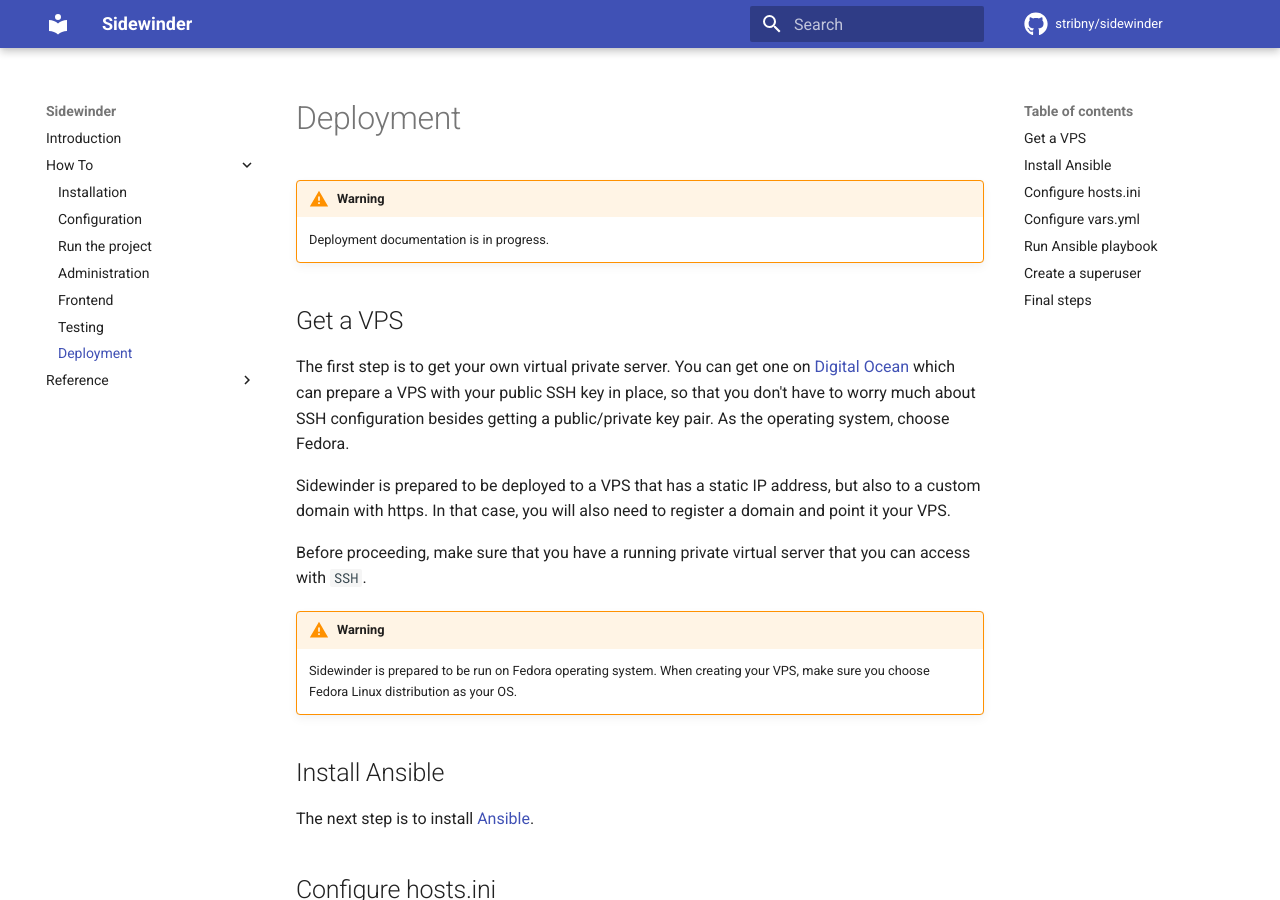
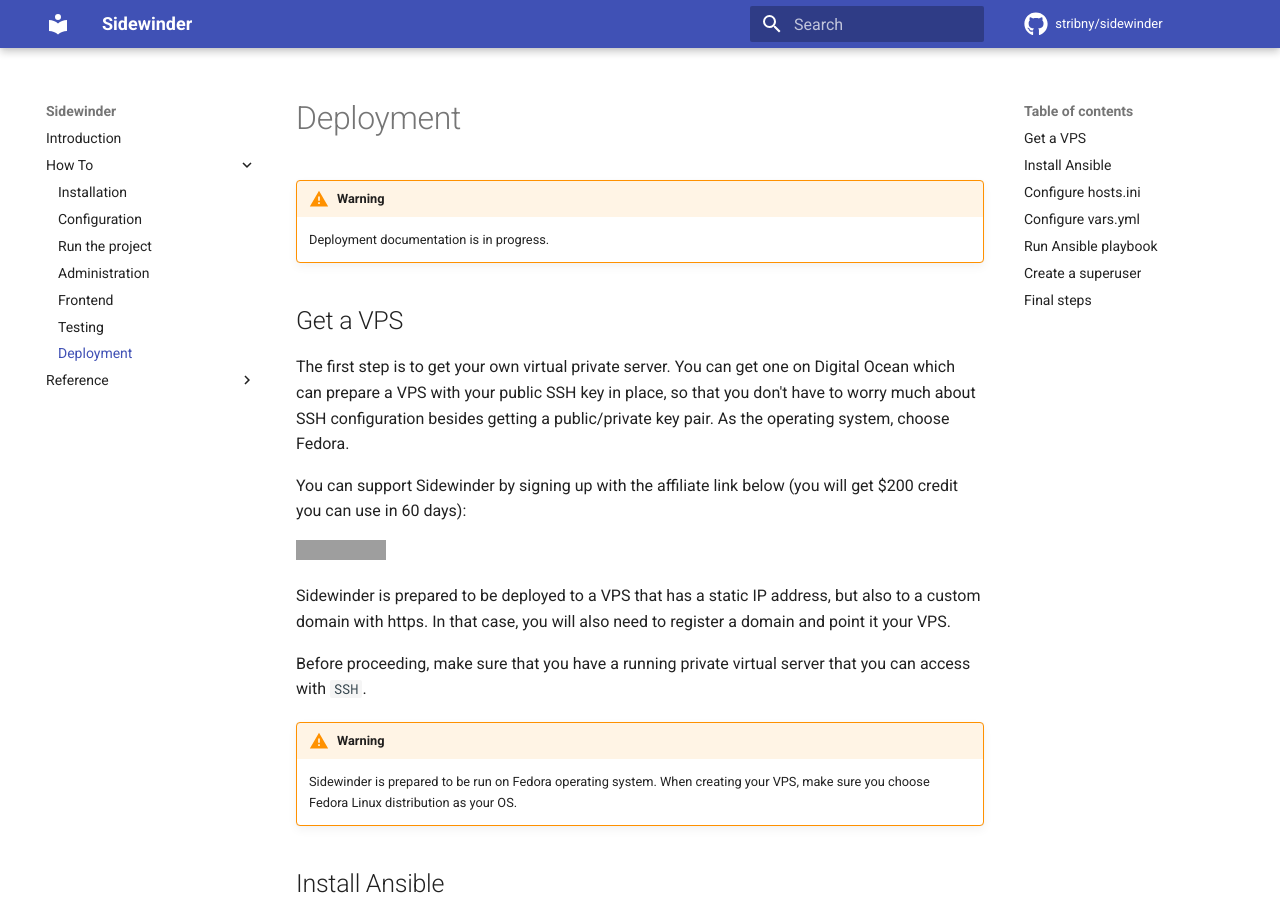
Before and after one commit to stribny/sidewinder, an MkDocs documentation site: the page built from docs/howto/deployment.md, in a window 1280 px wide and 900 px high. Built offline with MkDocs 1.6.1 and Material for MkDocs 9.7.7, drawn with Linux system fonts in a browser that asks for light colours; comment, search, counter and statistics services are not loaded; grey boxes are pictures that could not be loaded.

Commit message:
docs: Add DigitalOcean sponsor link

```diff
--- a/docs/howto/deployment.md
+++ b/docs/howto/deployment.md
@@ -7,7 +7,11 @@
 
 ## Get a VPS
 
-The first step is to get your own virtual private server. You can get one on <a href="https://www.digitalocean.com/">Digital Ocean</a> which can prepare a VPS with your public SSH key in place, so that you don't have to worry much about SSH configuration besides getting a public/private key pair. As the operating system, choose Fedora.
+The first step is to get your own virtual private server. You can get one on Digital Ocean which can prepare a VPS with your public SSH key in place, so that you don't have to worry much about SSH configuration besides getting a public/private key pair. As the operating system, choose Fedora.
+
+You can support Sidewinder by signing up with the affiliate link below (you will get $200 credit you can use in 60 days):
+
+[![DigitalOcean Referral Badge](https://web-platforms.sfo2.digitaloceanspaces.com/WWW/Badge%203.svg)](https://www.digitalocean.com/?refcode=04e320071eab&utm_campaign=Referral_Invite&utm_medium=Referral_Program&utm_source=badge)
 
 Sidewinder is prepared to be deployed to a VPS that has a static IP address, but also to a custom domain with https. In that case, you will also need to register a domain and point it your VPS.
 
```
